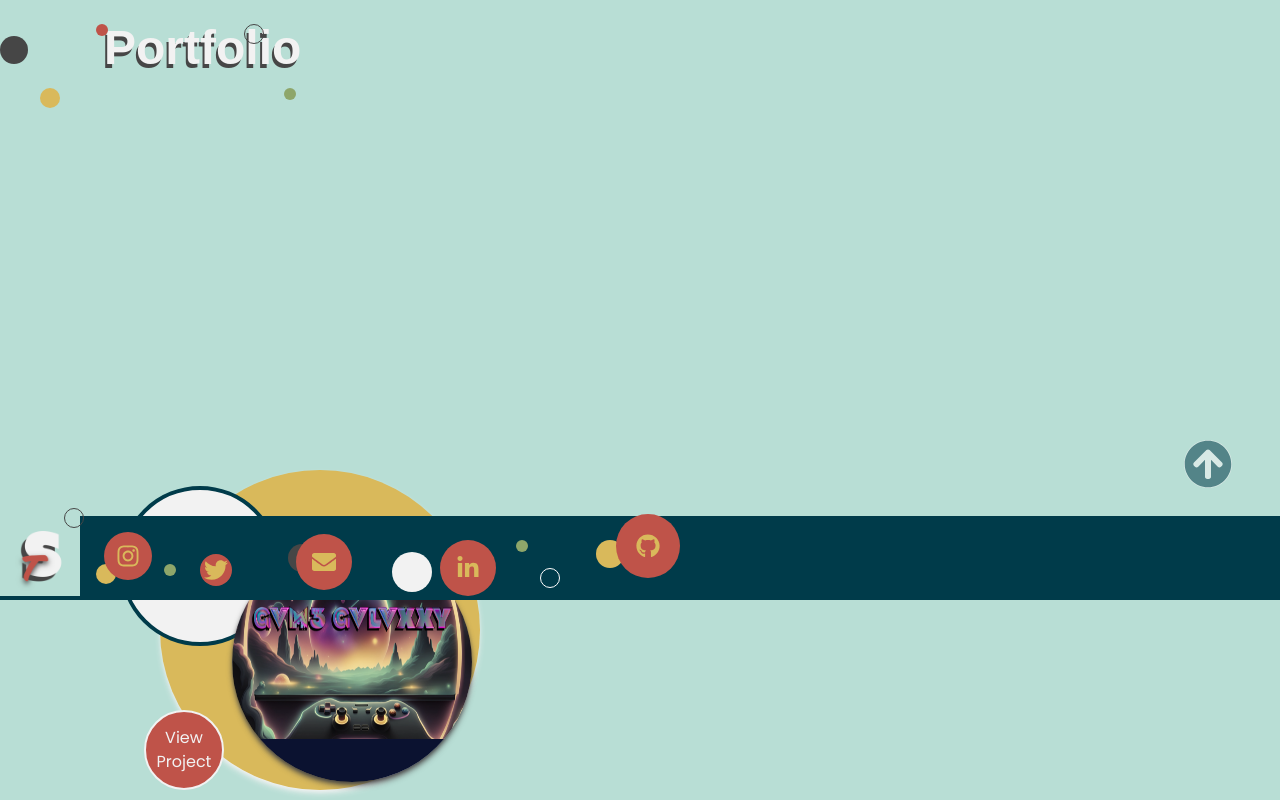
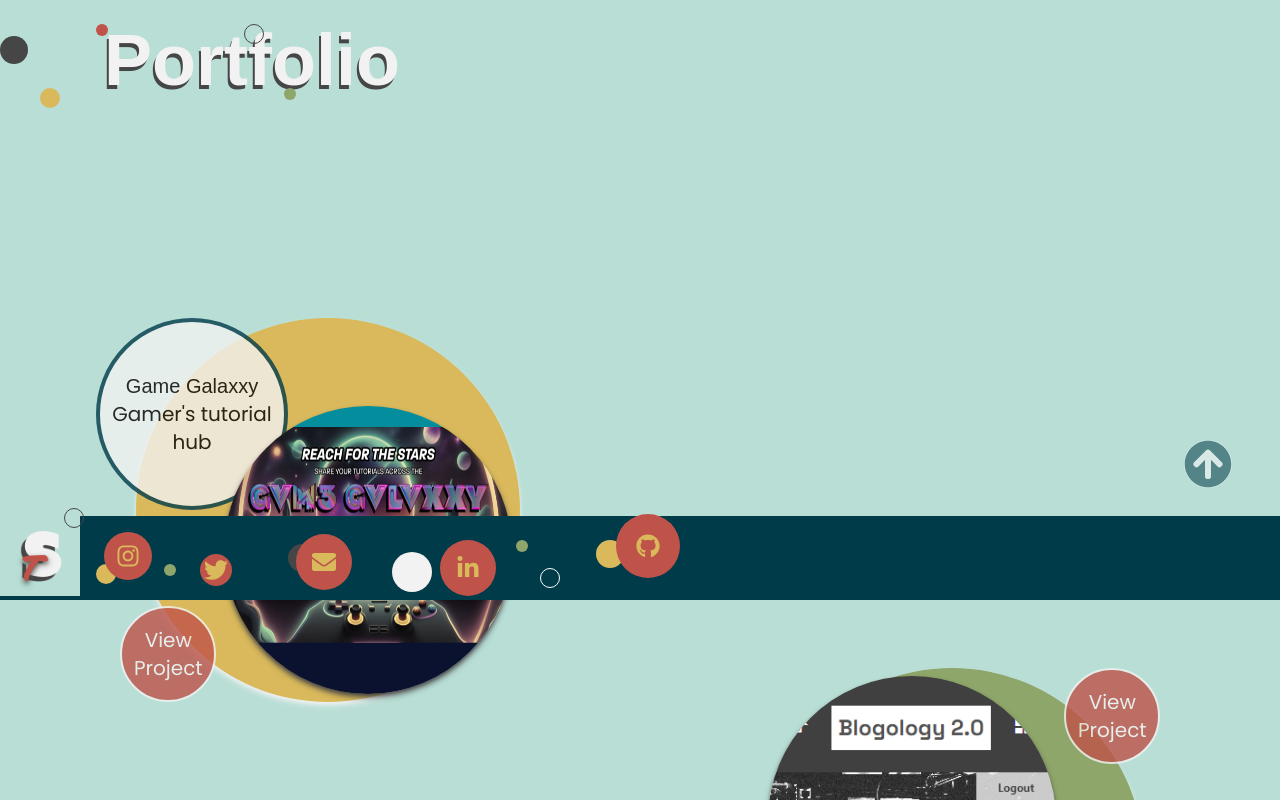
Before and after one commit to ThisTish/Portfolio_of_Tish, a React (Vite) app: page /portfolio in a window 1280 px wide. Shown: the part 200-1000 px from the top of the page. Built offline with nearby package versions, Linux system fonts and the light colour scheme; a web font is replaced by a local one.

Commit message:
'coming soon' and responsive tweaks

```diff
--- a/src/components/ProjectCards.jsx
+++ b/src/components/ProjectCards.jsx
@@ -1,48 +1,47 @@
-// import { Link } from 'react-router-dom'
-{/* <Link to={`/project/${project.clickId1}`}></Link> */ }
+import { Link } from 'react-router-dom'
 
 
 const ProjectCards = ({ project }) => {
 
 	return (
-		<section className='flex flex-col gap-52 md:gap-80 md:-mb-36 md:flex-row justify-center items-center'>
+		<section className='flex flex-col gap-52 lg:gap-0 lg:-mb-36 lg:flex-row lg:justify-around justify-center items-center'>
 			{/* first card */}
 			<div className="flex flex-col justify-start relative">
 
-				<div className="bg-highlight border-secondary border-4 size-40 absolute top-4 -left-10 z-10 flex text-center flex-col justify-center rounded-full  ">
+				<div className="bg-highlight opacity-80 border-secondary border-4 size-40 absolute top-4 -left-10 z-10 flex text-center flex-col justify-center rounded-full lg:size-48 lg:top-0 lg:text-xl ">
 					<h3 className="" aria-label={`${project.title1}`}>{project.title1}</h3>
 					<p className="">{project.description1}</p>
 				</div>
-				<a
-					href={`/project/${project.clickId1}`}
-					className="size-20 text-center bg-red text-highlight absolute bottom-0 -left-4 rounded-full flex z-20 items-center border-2 border-highlight"
-				>View Project</a>
+				<Link
+					to={`/project/${project.clickId1}`}
+					className="size-20 text-center bg-red opacity-80 text-highlight absolute bottom-0 -left-4 rounded-full flex z-20 items-center border-2 border-highlight lg:size-24 lg: lg:text-xl lg:px-3 hover:opacity-100 hover:border-red hover:bg-highlight hover:text-red hover:scale-105 transition-transform ease-in duration-300 focus:outline-none focus:scale-105 focus:opacity-100"
+				>View Project</Link>
 
-				<div className="size-80 bg-yellow rounded-full relative shadow-md shadow-highlight">
+				<div className="size-80 bg-yellow rounded-full relative shadow-md shadow-highlight lg:size-96">
 					<img src={project.imgSrc1}
-						className='rounded-full size-60 shadow-shadow shadow-md absolute bottom-2 right-2 z-20 '
+						className='rounded-full size-60 shadow-shadow shadow-md absolute bottom-2 right-2 z-20 lg:size-72'
 						alt={project.alt1} />
 
 				</div>
 
 			</div>
 			{/* 2nd card (mirrored) */}
-			<div className='flex flex-col md:flex-row justify-end relative md:mt-[700px]'>
+			<div className='flex flex-col lg:flex-row justify-end relative lg:mt-[700px]'>
 
-				<div className="size-80 bg-green rounded-full relative shadow-md shadow-highlight ">
+				<div className="size-80 bg-green rounded-full relative shadow-md shadow-highlight lg:size-96 ">
 
 					<img src={project.imgSrc2}
-						className='rounded-full size-60 shadow-shadow z-20 shadow-md absolute top-2 left-2 z-20grayscale-100 hover:grayscale-0'
+						className='rounded-full size-60 shadow-shadow z-20 shadow-md absolute top-2 left-2 lg:size-72'
 						alt={project.alt2}
 					/>
 				</div>
 
-				<a
-					href={`/project/${project.clickId1}`}
-					className="size-20 text-center bg-red text-highlight absolute bottom-0 -left-4 rounded-full flex z-10 items-center border-2 border-highlight"
-				>View Project</a>
+				<Link
+					to={`/project/${project.clickId2}`}
+					className="size-20 text-center bg-red opacity-80 text-highlight absolute top-0 -right-4 rounded-full flex z-10 items-center border-2 border-highlight lg:size-24  lg:text-xl lg:px-3 hover:opacity-100 hover:border-red hover:bg-highlight hover:text-red hover:scale-105 transition-transform ease-in duration-300 focus:outline-none focus:scale-105 focus:opacity-100"
+				>View Project</Link>
 
-				<div className="bg-highlight border-secondary border-4 size-40 absolute bottom-4 -right-10 z-10 flex text-center flex-col justify-center rounded-full">
+				<div className="bg-highlight opacity-80 border-secondary border-4 size-40 absolute bottom-4 -right-10 z-10 flex text-center flex-col justify-center rounded-full lg:size-48 lg:bottom-0 lg:text-xl">
 					<h3 className="ml-4" aria-label={`${project.title2}'s site`} >{project.title2}</h3>
 					<p className="">{project.description2}</p>
 				</div>
--- a/src/components/Utils/Headings.jsx
+++ b/src/components/Utils/Headings.jsx
@@ -2,7 +2,7 @@
 
 const Headings = ({text}) => {
 	return (
-		<div className='ml-10 relative h-20 w-48 md:w-72 lg:h-24 lg:w-96 text-nowrap'>
+		<div className='ml-10 my-10 relative h-20 w-48 md:w-72 lg:h-24 lg:w-96 text-nowrap'>
 			<div className="bg-yellow w-5 h-5 rounded-full absolute bottom-3"></div>
 			<div className="bg-red w-3 h-3 rounded-full absolute left-14 "></div>
 			<div className="bg-shadow w-7 h-7 rounded-full absolute -left-10 top-3 z-20 "></div>
@@ -10,7 +10,7 @@ const Headings = ({text}) => {
 			<div className="border border-shadow border-3 w-5 h-5 rounded-full absolute right-10 lg:right-40 "></div>
 			<div className="bg-green w-3 h-3 rounded-full absolute bottom-5 right-32"></div>
 			<div className="bg-secondary w-5 h-5 rounded-full absolute top-2 right-10 -z-10 "></div>
-			<h2 className="text-highlight text-2xl font-bold [text-shadow:_-2px_4px_0_var(--shadow)] mx-3 my-1 md:text-3xl lg:m-16 lg:text-5xl">{text}</h2>
+			<h2 className="text-highlight text-3xl font-bold [text-shadow:_-2px_4px_0_var(--shadow)] mx-3  md:text-6xl lg:m-16 lg:text-7xl">{text}</h2>
 		</div>
 	)
 }
--- a/src/index.css
+++ b/src/index.css
@@ -20,7 +20,7 @@
 
 
 *{
-	@apply transition-colors duration-500 ease-in-out;
+	@apply transition-colors duration-300 ease-linear;
 }
 
 }
--- a/src/pages/Portfolio.jsx
+++ b/src/pages/Portfolio.jsx
@@ -1,16 +1,33 @@
 import ProjectCards from '../components/ProjectCards'
 import Headings from '../components/Utils/Headings'
 import projectList from '../data/projects.json'
+import { FaGithub } from 'react-icons/fa'
 
 const Portfolio = () => {
 	return (
-		<section className='mb-32'>
+		<section className='mb-40'>
 			<Headings text='Portfolio' />
-			<div className="flex flex-col gap-60 md:gap-0 mb-16 mx-4 ">
-				{ projectList.map((project) =>(
+			<div className="flex flex-col lg:-mt-48 gap-60 lg:gap-0 mb-16 mx-4 ">
+				{projectList.map((project) => (
 					<ProjectCards key={project.id} project={project} />
 				)
 				)}
+			</div>
+			<div className='bg-red flex-col items-center flex mt-96 mb-0 w-[90%] md:w-1/2 lg:w-1/3 ml-5 h-auto shadow-md'>
+				<h3 className='-ml-5 -mt-6 text-secondary text-3xl tracking-tighter'>
+					More projects Coming Soon!
+				</h3>
+				<div className='self-end relative '>
+					<p className='text-highlight text-xl p-3 mb-6' >
+						...or visit my GitHub to see more!
+					</p>
+
+					<a href="github.com/thistish" >
+						<FaGithub className=' bg-shadow text-highlight size-14 p-2 absolute -bottom-8 -right-4 shadow-sm shadow-highlight border-white border-2 hover:bg-highlight hover:text-shadow hover:scale-95 active:scale-95 active:bg-highlight active:text-shadow' />
+					</a>
+
+
+				</div>
 			</div>
 		</section>
 	)
--- a/src/pages/Project.jsx
+++ b/src/pages/Project.jsx
@@ -10,6 +10,11 @@ import projects from '../data/projectPages.json'
 const title = projects
 
 const Project = () => {
+
+	const scrollToTop = () => {
+		window.scrollTo(0, 0)
+	}
+
 	const [project, setProject] = useState(null)
 
 	const { id } = useParams()
@@ -117,10 +122,13 @@ const Project = () => {
 					</div>
 				</div>
 
-
 			</div>
 			<div className="flex self-center">
-				<ButtonSecondary text=' Back to Projects' onClick={() => window.location.href = '/portfolio'}></ButtonSecondary>
+				<Link to='/portfolio' className='flex items-center'>
+					<ButtonSecondary text=' Back to Projects' onClick={() => window.scrollTo(0, 0)}>
+						Back to Projects
+					</ButtonSecondary>
+				</Link>
 			</div>
 		</div>
 	)
```
